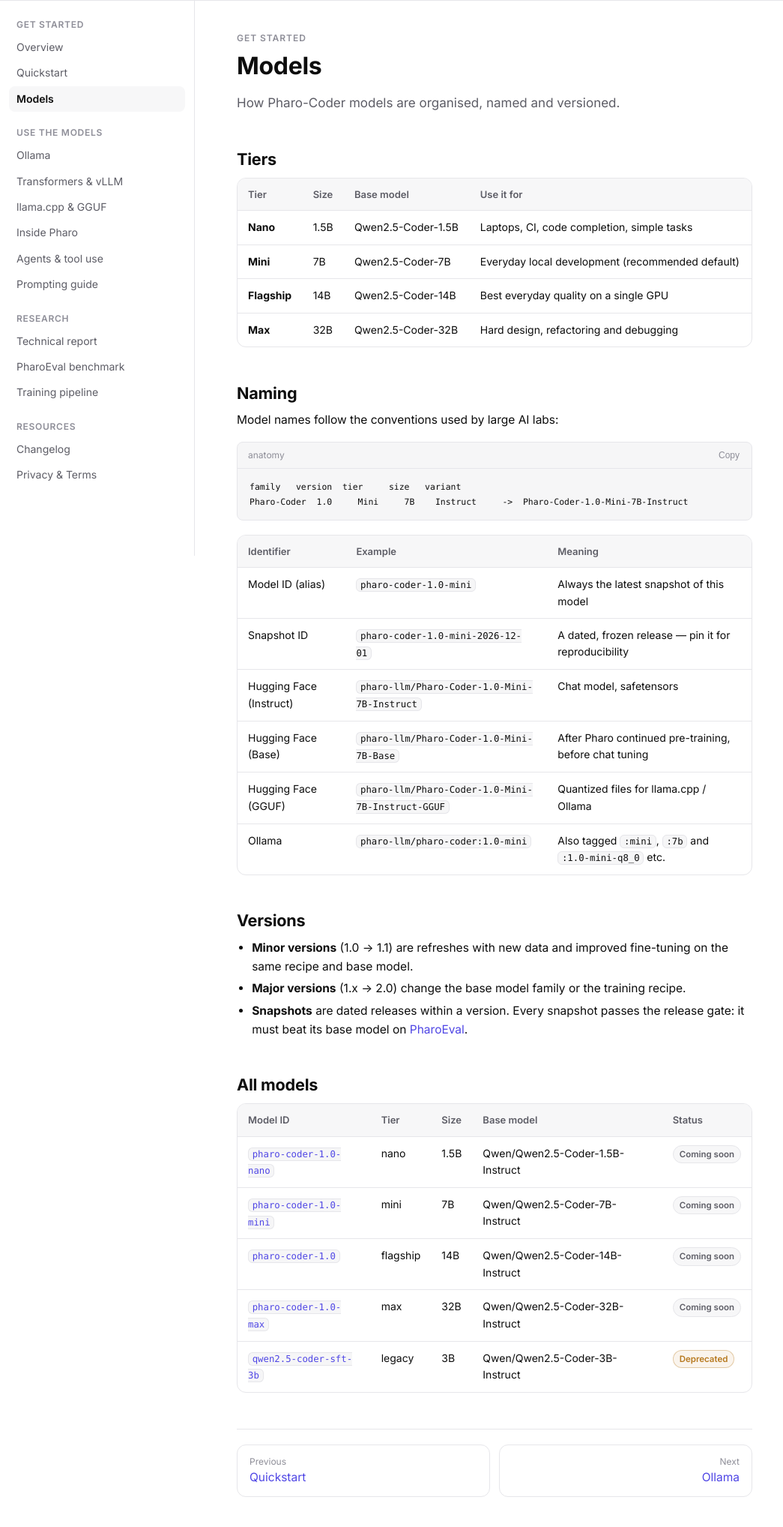
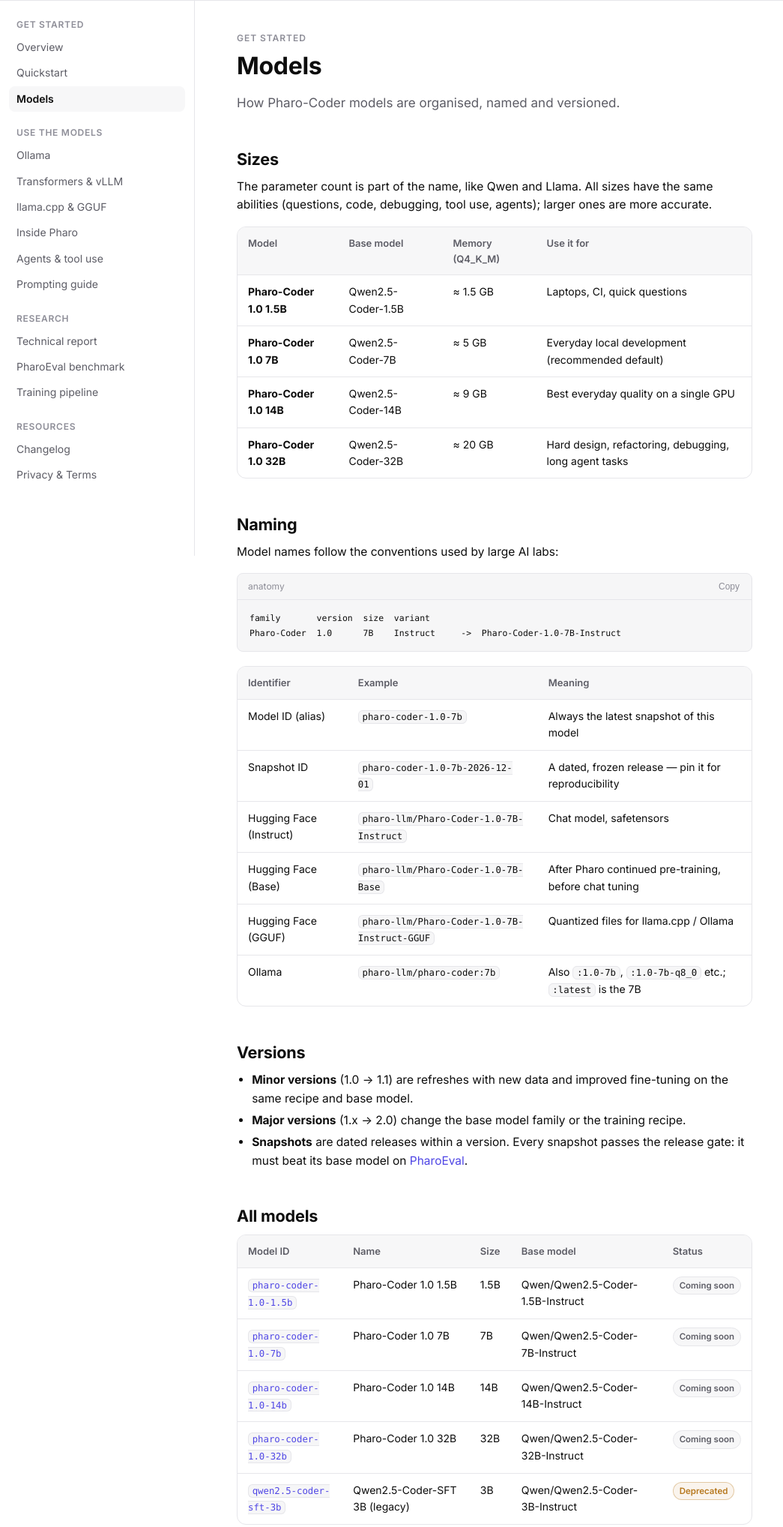
Before and after one commit to pharo-llm/pharo-llm.github.io, a plain HTML site: page docs/models.html in a window 1280 px wide. Shown: the part 59-2095 px from the top of the page at 75% size, without its empty margins (0-1045 px from the left). Drawn offline with Linux system fonts and the light colour scheme.

Commit message:
Update Pharo-Coder model configurations and documentation
- Changed default model from "pharo-coder-1.0-mini" to "pharo-coder-1.0-7b" in models.json.
- Updated model IDs and displays for various Pharo-Coder versions to reflect new naming conventions.
- Added capabilities to models and updated links for Hugging Face and Ollama.
- Modified documentation to reference the new model names and sizes, including updates in agents, quickstart, and training sections.
- Removed tier references in favor of size descriptions for clarity.
- Ensured all examples and commands in documentation reflect the new model identifiers and configurations.

```diff
--- a/assets/app.js
+++ b/assets/app.js
@@ -69,8 +69,10 @@
     }
     return _data;
   }
-  const initials = (m) => (m.tier === "legacy" ? "v0" : ({ nano: "N", mini: "M", flagship: "1", max: "X" }[m.tier] || "P") + (m.tier === "flagship" ? ".0" : ""));
-  const icon = (m, lg) => `<div class="model-icon ${lg ? "model-icon--lg" : ""} tier-${esc(m.tier)}">${esc(initials(m))}</div>`;
+  // Icons and colours are keyed by parameter count (the size is part of the model name).
+  const sizeClass = (m) => (m.family === "Pharo-Coder" ? "size-" + String(m.size || "").toLowerCase().replace(".", "-") : "size-legacy");
+  const initials = (m) => (m.family === "Pharo-Coder" ? String(m.size || "") : "v0");
+  const icon = (m, lg) => `<div class="model-icon ${lg ? "model-icon--lg" : ""} ${sizeClass(m)}">${esc(initials(m))}</div>`;
   const dots = (n, max = 5, cls = "") => n == null ? '<span class="faint">—</span>'
     : `<span class="rating ${cls}" title="${n} / ${max}">${Array.from({ length: max }, (_, i) => `<i class="${i < n ? "on" : ""}"></i>`).join("")}</span>`;
   const statusBadge = (m) => ({
@@ -85,7 +87,7 @@
   const CAP_LABEL = { chat: "Chat", questions: "Q&A", code: "Code", debugging: "Debugging", "tool-use": "Tool use", agents: "Agents" };
   const caps = (m) => (m.capabilities || []).map((c) => `<span class="badge${c === "agents" || c === "tool-use" ? " badge--accent" : ""}">${esc(CAP_LABEL[c] || c)}</span>`).join("");
   const agent1 = (m) => m.benchmarks?.pharoeval_agent?.["pass@1"];
-  const quantTag = (m, q) => [m.version, m.tier === "flagship" ? null : m.tier, q.toLowerCase()].filter(Boolean).join("-");
+  const quantTag = (m, q) => [m.version, String(m.size || "").toLowerCase(), q.toLowerCase()].join("-");
   const defaultTag = (m) => (m.ollama_tags || [])[1] || (m.ollama_tags || [])[0];
 
   /* ------------------------------------------------------------ code blocks */
@@ -137,12 +139,12 @@
   }
 
   function quickstartTabs(m) {
-    const tag = m ? `${m.links?.ollama?.split("ollama.com/")[1] || "pharo-llm/pharo-coder"}:${defaultTag(m) || "mini"}` : "pharo-llm/pharo-coder:mini";
-    const hf = m?.links?.hf_instruct?.split("huggingface.co/")[1] || "pharo-llm/Pharo-Coder-1.0-Mini-7B-Instruct";
+    const tag = m ? `${m.links?.ollama?.split("ollama.com/")[1] || "pharo-llm/pharo-coder"}:${defaultTag(m) || "7b"}` : "pharo-llm/pharo-coder:7b";
+    const hf = m?.links?.hf_instruct?.split("huggingface.co/")[1] || "pharo-llm/Pharo-Coder-1.0-7B-Instruct";
     const gguf = m?.links?.hf_gguf?.split("huggingface.co/")[1] || hf + "-GGUF";
     return tabs([
       { label: "Ollama", lang: "bash", code: `ollama run ${tag} "Write a Pharo class Stack with push:, pop and isEmpty"` },
-      { label: "Agent", lang: "bash", code: `# Pharo-Coder works in a loop with tools backed by a real Pharo image\npip install "pharo-one @ git+https://github.com/pharo-llm/pharo-one"\npharo-one agent --config configs/pharo-coder-1.0-mini.yaml --model ${tag} \\\n  "Create a class ShoppingCart with add:, total and an SUnit test, and make the tests pass"` },
+      { label: "Agent", lang: "bash", code: `# Pharo-Coder works in a loop with tools backed by a real Pharo image\npip install "pharo-one @ git+https://github.com/pharo-llm/pharo-one"\npharo-one agent --config configs/pharo-coder-1.0-7b.yaml --model ${tag} \\\n  "Create a class ShoppingCart with add:, total and an SUnit test, and make the tests pass"` },
       { label: "OpenAI-compatible API", lang: "bash", code: `# Ollama serves an OpenAI-compatible API on localhost:11434\ncurl http://localhost:11434/v1/chat/completions \\\n  -H "Content-Type: application/json" \\\n  -d '{"model": "${tag}", "messages": [{"role": "user", "content": "Add Integer >> isPerfectNumber"}]}'` },
       { label: "Transformers", lang: "python", file: "python", code: `from transformers import AutoModelForCausalLM, AutoTokenizer\n\nmodel_id = "${hf}"\ntok = AutoTokenizer.from_pretrained(model_id)\nmodel = AutoModelForCausalLM.from_pretrained(model_id, dtype="auto", device_map="auto")\n\nmessages = [{"role": "user", "content": "Write a Pharo class BankAccount"}]\ninputs = tok.apply_chat_template(messages, add_generation_prompt=True, return_tensors="pt").to(model.device)\nout = model.generate(inputs, max_new_tokens=1024)\nprint(tok.decode(out[0][inputs.shape[1]:], skip_special_tokens=True))` },
       { label: "llama.cpp", lang: "bash", code: `llama-server -hf ${gguf}:Q4_K_M --ctx-size 8192\n# then use http://localhost:8080/v1/chat/completions` },
@@ -174,13 +176,13 @@
 
   async function pageModels() {
     const d = await data();
-    const tiers = [["all", "All"], ["available", "Available"], ["nano", "Nano"], ["mini", "Mini"], ["flagship", "Flagship"], ["max", "Max"], ["deprecated", "Deprecated"]];
+    const tiers = [["all", "All"], ["available", "Available"], ["1.5B", "1.5B"], ["7B", "7B"], ["14B", "14B"], ["32B", "32B"], ["deprecated", "Deprecated"]];
     let filter = new URLSearchParams(location.search).get("filter") || "all";
     const chips = $("#filters");
     const grid = $("#catalog");
     function render() {
       chips.innerHTML = tiers.map(([k, t]) => `<button class="chip ${k === filter ? "active" : ""}" data-f="${k}">${t}</button>`).join("");
-      const list = d.models.filter((m) => filter === "all" ? m.status !== "deprecated" : filter === "available" || filter === "deprecated" ? m.status === filter : m.tier === filter);
+      const list = d.models.filter((m) => filter === "all" ? m.status !== "deprecated" : filter === "available" || filter === "deprecated" ? m.status === filter : m.size === filter && m.family === "Pharo-Coder");
       grid.innerHTML = list.map(modelCard).join("") || '<div class="empty">No models in this category yet.</div>';
       $("#rows").innerHTML = d.models.map((m) => `<tr>
         <td><a class="link" href="/model.html?id=${encodeURIComponent(m.id)}"><code>${esc(m.id)}</code></a></td>
@@ -227,7 +229,7 @@
       <h2>PharoEval results</h2>
       ${pe["pass@1"] == null ? '<div class="empty">Benchmarks are published together with the model.</div>' : `
         <p class="muted">Execution-based: every answer is installed in a fresh Pharo image and must pass all unit tests. Greedy decoding. <a class="link" href="/docs/pharoeval.html">About PharoEval</a></p>
-        <div class="bars tier-${esc(m.tier)}">${cats.map(([c, v]) => `<div class="bar"><span>${esc(c)}</span><div class="bar__track"><div class="bar__fill" style="width:${v || 0}%"></div></div><span class="num">${pct(v)}</span></div>`).join("")}</div>
+        <div class="bars ${sizeClass(m)}">${cats.map(([c, v]) => `<div class="bar"><span>${esc(c)}</span><div class="bar__track"><div class="bar__fill" style="width:${v || 0}%"></div></div><span class="num">${pct(v)}</span></div>`).join("")}</div>
         ${Object.keys(m.benchmarks?.baselines || {}).length ? `<h3>Compared with</h3><div class="table-wrap"><table><thead><tr><th>Model</th><th class="num">pass@1</th><th class="num">Compiles</th></tr></thead><tbody>
           <tr><td><strong>${esc(m.display)}</strong></td><td class="num best">${pct(pe["pass@1"])}</td><td class="num">${pct(pe.compile_rate)}</td></tr>
           ${Object.entries(m.benchmarks.baselines).map(([k, v]) => `<tr><td>${esc(k)}</td><td class="num">${pct(v["pass@1"])}</td><td class="num">${pct(v.compile_rate)}</td></tr>`).join("")}
@@ -326,8 +328,8 @@
     if (!need.length) return;
     const d = await data();
     $$("[data-quickstart]").forEach((el) => (el.innerHTML = quickstartTabs(d.models.find((m) => m.id === d.default_model))));
-    $$("[data-models-table]").forEach((el) => (el.innerHTML = `<div class="table-wrap"><table><thead><tr><th>Model ID</th><th>Tier</th><th>Size</th><th>Base model</th><th>Status</th></tr></thead><tbody>
-      ${d.models.map((m) => `<tr><td><a class="link" href="/model.html?id=${encodeURIComponent(m.id)}"><code>${esc(m.id)}</code></a></td><td>${esc(m.tier)}</td><td>${esc(m.size)}</td><td>${esc(m.base_model || "—")}</td><td>${statusBadge(m)}</td></tr>`).join("")}</tbody></table></div>`));
+    $$("[data-models-table]").forEach((el) => (el.innerHTML = `<div class="table-wrap"><table><thead><tr><th>Model ID</th><th>Name</th><th>Size</th><th>Base model</th><th>Status</th></tr></thead><tbody>
+      ${d.models.map((m) => `<tr><td><a class="link" href="/model.html?id=${encodeURIComponent(m.id)}"><code>${esc(m.id)}</code></a></td><td>${esc(m.display)}</td><td>${esc(m.size)}</td><td>${esc(m.base_model || "—")}</td><td>${statusBadge(m)}</td></tr>`).join("")}</tbody></table></div>`));
     $$("[data-eval-table]").forEach((el) => {
       const rows = d.models.filter((m) => pass1(m) != null);
       el.innerHTML = rows.length ? `<div class="table-wrap"><table><thead><tr><th>Model</th><th class="num">Overall</th><th class="num">Easy</th><th class="num">Medium</th><th class="num">Hard</th><th class="num">Compiles</th><th class="num">Agent</th></tr></thead><tbody>
--- a/data/models.json
+++ b/data/models.json
@@ -1,13 +1,12 @@
 {
   "updated": "2026-11-23",
-  "default_model": "pharo-coder-1.0-mini",
+  "default_model": "pharo-coder-1.0-7b",
   "models": [
     {
-      "id": "pharo-coder-1.0-nano",
-      "display": "Pharo-Coder 1.0 Nano",
+      "id": "pharo-coder-1.0-1.5b",
+      "display": "Pharo-Coder 1.0 1.5B",
       "family": "Pharo-Coder",
       "version": "1.0",
-      "tier": "nano",
       "size": "1.5B",
       "status": "planned",
       "release_date": null,
@@ -26,17 +25,24 @@
         "pharoeval_agent": {},
         "agent_baselines": {}
       },
+      "capabilities": [
+        "chat",
+        "questions",
+        "code",
+        "debugging",
+        "tool-use",
+        "agents"
+      ],
       "links": {
-        "hf_instruct": "https://huggingface.co/pharo-llm/Pharo-Coder-1.0-Nano-1.5B-Instruct",
-        "hf_base": "https://huggingface.co/pharo-llm/Pharo-Coder-1.0-Nano-1.5B-Base",
-        "hf_gguf": "https://huggingface.co/pharo-llm/Pharo-Coder-1.0-Nano-1.5B-Instruct-GGUF",
+        "hf_instruct": "https://huggingface.co/pharo-llm/Pharo-Coder-1.0-1.5B-Instruct",
+        "hf_base": "https://huggingface.co/pharo-llm/Pharo-Coder-1.0-1.5B-Base",
+        "hf_gguf": "https://huggingface.co/pharo-llm/Pharo-Coder-1.0-1.5B-Instruct-GGUF",
         "ollama": "https://ollama.com/pharo-llm/pharo-coder"
       },
       "ollama_tags": [
-        "1.0-nano-q4_k_m",
-        "1.0-nano",
-        "nano",
-        "1.5b"
+        "1.0-1.5b-q4_k_m",
+        "1.5b",
+        "1.0-1.5b"
       ],
       "quantizations": [
         {
@@ -55,22 +61,13 @@
           "default": false
         }
       ],
-      "license": "apache-2.0",
-      "capabilities": [
-        "chat",
-        "questions",
-        "code",
-        "debugging",
-        "tool-use",
-        "agents"
-      ]
+      "license": "apache-2.0"
     },
     {
-      "id": "pharo-coder-1.0-mini",
-      "display": "Pharo-Coder 1.0 Mini",
+      "id": "pharo-coder-1.0-7b",
+      "display": "Pharo-Coder 1.0 7B",
       "family": "Pharo-Coder",
       "version": "1.0",
-      "tier": "mini",
       "size": "7B",
       "status": "planned",
       "release_date": null,
@@ -89,17 +86,25 @@
         "pharoeval_agent": {},
         "agent_baselines": {}
       },
+      "capabilities": [
+        "chat",
+        "questions",
+        "code",
+        "debugging",
+        "tool-use",
+        "agents"
+      ],
       "links": {
-        "hf_instruct": "https://huggingface.co/pharo-llm/Pharo-Coder-1.0-Mini-7B-Instruct",
-        "hf_base": "https://huggingface.co/pharo-llm/Pharo-Coder-1.0-Mini-7B-Base",
-        "hf_gguf": "https://huggingface.co/pharo-llm/Pharo-Coder-1.0-Mini-7B-Instruct-GGUF",
+        "hf_instruct": "https://huggingface.co/pharo-llm/Pharo-Coder-1.0-7B-Instruct",
+        "hf_base": "https://huggingface.co/pharo-llm/Pharo-Coder-1.0-7B-Base",
+        "hf_gguf": "https://huggingface.co/pharo-llm/Pharo-Coder-1.0-7B-Instruct-GGUF",
         "ollama": "https://ollama.com/pharo-llm/pharo-coder"
       },
       "ollama_tags": [
-        "1.0-mini-q4_k_m",
-        "1.0-mini",
-        "mini",
-        "7b"
+        "1.0-7b-q4_k_m",
+        "7b",
+        "1.0-7b",
+        "latest"
       ],
       "quantizations": [
         {
@@ -118,22 +123,13 @@
           "default": false
         }
       ],
-      "license": "apache-2.0",
-      "capabilities": [
-        "chat",
-        "questions",
-        "code",
-        "debugging",
-        "tool-use",
-        "agents"
-      ]
+      "license": "apache-2.0"
     },
     {
-      "id": "pharo-coder-1.0",
-      "display": "Pharo-Coder 1.0",
+      "id": "pharo-coder-1.0-14b",
+      "display": "Pharo-Coder 1.0 14B",
       "family": "Pharo-Coder",
       "version": "1.0",
-      "tier": "flagship",
       "size": "14B",
       "status": "planned",
       "release_date": null,
@@ -152,6 +148,14 @@
         "pharoeval_agent": {},
         "agent_baselines": {}
       },
+      "capabilities": [
+        "chat",
+        "questions",
+        "code",
+        "debugging",
+        "tool-use",
+        "agents"
+      ],
       "links": {
         "hf_instruct": "https://huggingface.co/pharo-llm/Pharo-Coder-1.0-14B-Instruct",
         "hf_base": "https://huggingface.co/pharo-llm/Pharo-Coder-1.0-14B-Base",
@@ -159,10 +163,9 @@
         "ollama": "https://ollama.com/pharo-llm/pharo-coder"
       },
       "ollama_tags": [
-        "1.0-q4_k_m",
-        "1.0",
-        "latest",
-        "14b"
+        "1.0-14b-q4_k_m",
+        "14b",
+        "1.0-14b"
       ],
       "quantizations": [
         {
@@ -181,22 +184,13 @@
           "default": false
         }
       ],
-      "license": "apache-2.0",
-      "capabilities": [
-        "chat",
-        "questions",
-        "code",
-        "debugging",
-        "tool-use",
-        "agents"
-      ]
+      "license": "apache-2.0"
     },
     {
-      "id": "pharo-coder-1.0-max",
-      "display": "Pharo-Coder 1.0 Max",
+      "id": "pharo-coder-1.0-32b",
+      "display": "Pharo-Coder 1.0 32B",
       "family": "Pharo-Coder",
       "version": "1.0",
-      "tier": "max",
       "size": "32B",
       "status": "planned",
       "release_date": null,
@@ -215,17 +209,24 @@
         "pharoeval_agent": {},
         "agent_baselines": {}
       },
+      "capabilities": [
+        "chat",
+        "questions",
+        "code",
+        "debugging",
+        "tool-use",
+        "agents"
+      ],
       "links": {
-        "hf_instruct": "https://huggingface.co/pharo-llm/Pharo-Coder-1.0-Max-32B-Instruct",
-        "hf_base": "https://huggingface.co/pharo-llm/Pharo-Coder-1.0-Max-32B-Base",
-        "hf_gguf": "https://huggingface.co/pharo-llm/Pharo-Coder-1.0-Max-32B-Instruct-GGUF",
+        "hf_instruct": "https://huggingface.co/pharo-llm/Pharo-Coder-1.0-32B-Instruct",
+        "hf_base": "https://huggingface.co/pharo-llm/Pharo-Coder-1.0-32B-Base",
+        "hf_gguf": "https://huggingface.co/pharo-llm/Pharo-Coder-1.0-32B-Instruct-GGUF",
         "ollama": "https://ollama.com/pharo-llm/pharo-coder"
       },
       "ollama_tags": [
-        "1.0-max-q4_k_m",
-        "1.0-max",
-        "max",
-        "32b"
+        "1.0-32b-q4_k_m",
+        "32b",
+        "1.0-32b"
       ],
       "quantizations": [
         {
@@ -244,22 +245,13 @@
           "default": false
         }
       ],
-      "license": "apache-2.0",
-      "capabilities": [
-        "chat",
-        "questions",
-        "code",
-        "debugging",
-        "tool-use",
-        "agents"
-      ]
+      "license": "apache-2.0"
     },
     {
       "id": "qwen2.5-coder-sft-3b",
       "display": "Qwen2.5-Coder-SFT 3B (legacy)",
       "family": "Legacy",
       "version": "0",
-      "tier": "legacy",
       "size": "3B",
       "status": "deprecated",
       "release_date": null,
--- a/docs/models.html
+++ b/docs/models.html
@@ -20,24 +20,25 @@
 <div class="eyebrow">Get started</div>
 <h1>Models</h1>
 <p class="muted" style="font-size:17px">How Pharo-Coder models are organised, named and versioned.</p>
-<h2>Tiers</h2>
-<div class="table-wrap"><table><thead><tr><th>Tier</th><th>Size</th><th>Base model</th><th>Use it for</th></tr></thead><tbody>
-<tr><td><strong>Nano</strong></td><td>1.5B</td><td>Qwen2.5-Coder-1.5B</td><td>Laptops, CI, code completion, simple tasks</td></tr>
-<tr><td><strong>Mini</strong></td><td>7B</td><td>Qwen2.5-Coder-7B</td><td>Everyday local development (recommended default)</td></tr>
-<tr><td><strong>Flagship</strong></td><td>14B</td><td>Qwen2.5-Coder-14B</td><td>Best everyday quality on a single GPU</td></tr>
-<tr><td><strong>Max</strong></td><td>32B</td><td>Qwen2.5-Coder-32B</td><td>Hard design, refactoring and debugging</td></tr>
+<h2>Sizes</h2>
+<p>The parameter count is part of the name, like Qwen and Llama. All sizes have the same abilities (questions, code, debugging, tool use, agents); larger ones are more accurate.</p>
+<div class="table-wrap"><table><thead><tr><th>Model</th><th>Base model</th><th>Memory (Q4_K_M)</th><th>Use it for</th></tr></thead><tbody>
+<tr><td><strong>Pharo-Coder 1.0 1.5B</strong></td><td>Qwen2.5-Coder-1.5B</td><td>≈ 1.5 GB</td><td>Laptops, CI, quick questions</td></tr>
+<tr><td><strong>Pharo-Coder 1.0 7B</strong></td><td>Qwen2.5-Coder-7B</td><td>≈ 5 GB</td><td>Everyday local development (recommended default)</td></tr>
+<tr><td><strong>Pharo-Coder 1.0 14B</strong></td><td>Qwen2.5-Coder-14B</td><td>≈ 9 GB</td><td>Best everyday quality on a single GPU</td></tr>
+<tr><td><strong>Pharo-Coder 1.0 32B</strong></td><td>Qwen2.5-Coder-32B</td><td>≈ 20 GB</td><td>Hard design, refactoring, debugging, long agent tasks</td></tr>
 </tbody></table></div>
 <h2>Naming</h2>
 <p>Model names follow the conventions used by large AI labs:</p>
-<pre data-lang="text" data-label="anatomy">family   version  tier     size   variant
-Pharo-Coder  1.0     Mini     7B    Instruct     -&gt;  Pharo-Coder-1.0-Mini-7B-Instruct</pre>
+<pre data-lang="text" data-label="anatomy">family       version  size  variant
+Pharo-Coder  1.0      7B    Instruct     -&gt;  Pharo-Coder-1.0-7B-Instruct</pre>
 <div class="table-wrap"><table><thead><tr><th>Identifier</th><th>Example</th><th>Meaning</th></tr></thead><tbody>
-<tr><td>Model ID (alias)</td><td><code>pharo-coder-1.0-mini</code></td><td>Always the latest snapshot of this model</td></tr>
-<tr><td>Snapshot ID</td><td><code>pharo-coder-1.0-mini-2026-12-01</code></td><td>A dated, frozen release — pin it for reproducibility</td></tr>
-<tr><td>Hugging Face (Instruct)</td><td><code>pharo-llm/Pharo-Coder-1.0-Mini-7B-Instruct</code></td><td>Chat model, safetensors</td></tr>
-<tr><td>Hugging Face (Base)</td><td><code>pharo-llm/Pharo-Coder-1.0-Mini-7B-Base</code></td><td>After Pharo continued pre-training, before chat tuning</td></tr>
-<tr><td>Hugging Face (GGUF)</td><td><code>pharo-llm/Pharo-Coder-1.0-Mini-7B-Instruct-GGUF</code></td><td>Quantized files for llama.cpp / Ollama</td></tr>
-<tr><td>Ollama</td><td><code>pharo-llm/pharo-coder:1.0-mini</code></td><td>Also tagged <code>:mini</code>, <code>:7b</code> and <code>:1.0-mini-q8_0</code> etc.</td></tr>
+<tr><td>Model ID (alias)</td><td><code>pharo-coder-1.0-7b</code></td><td>Always the latest snapshot of this model</td></tr>
+<tr><td>Snapshot ID</td><td><code>pharo-coder-1.0-7b-2026-12-01</code></td><td>A dated, frozen release — pin it for reproducibility</td></tr>
+<tr><td>Hugging Face (Instruct)</td><td><code>pharo-llm/Pharo-Coder-1.0-7B-Instruct</code></td><td>Chat model, safetensors</td></tr>
+<tr><td>Hugging Face (Base)</td><td><code>pharo-llm/Pharo-Coder-1.0-7B-Base</code></td><td>After Pharo continued pre-training, before chat tuning</td></tr>
+<tr><td>Hugging Face (GGUF)</td><td><code>pharo-llm/Pharo-Coder-1.0-7B-Instruct-GGUF</code></td><td>Quantized files for llama.cpp / Ollama</td></tr>
+<tr><td>Ollama</td><td><code>pharo-llm/pharo-coder:7b</code></td><td>Also <code>:1.0-7b</code>, <code>:1.0-7b-q8_0</code> etc.; <code>:latest</code> is the 7B</td></tr>
 </tbody></table></div>
 <h2>Versions</h2>
 <ul>
```
Also changed, not shown: assets/app.css (+5 -5 lines), docs/agents.html (+3 -3 lines), docs/index.html (+1 -1 lines), docs/llama-cpp.html (+3 -3 lines), docs/ollama.html (+9 -9 lines), docs/pharo.html (+2 -2 lines), docs/pharoeval.html (+2 -2 lines), docs/quickstart.html (+3 -3 lines), docs/technical-report.html (+1 -1 lines), docs/training.html (+1 -1 lines), docs/transformers.html (+3 -3 lines), index.html (+1 -1 lines), models.html (+1 -1 lines).
